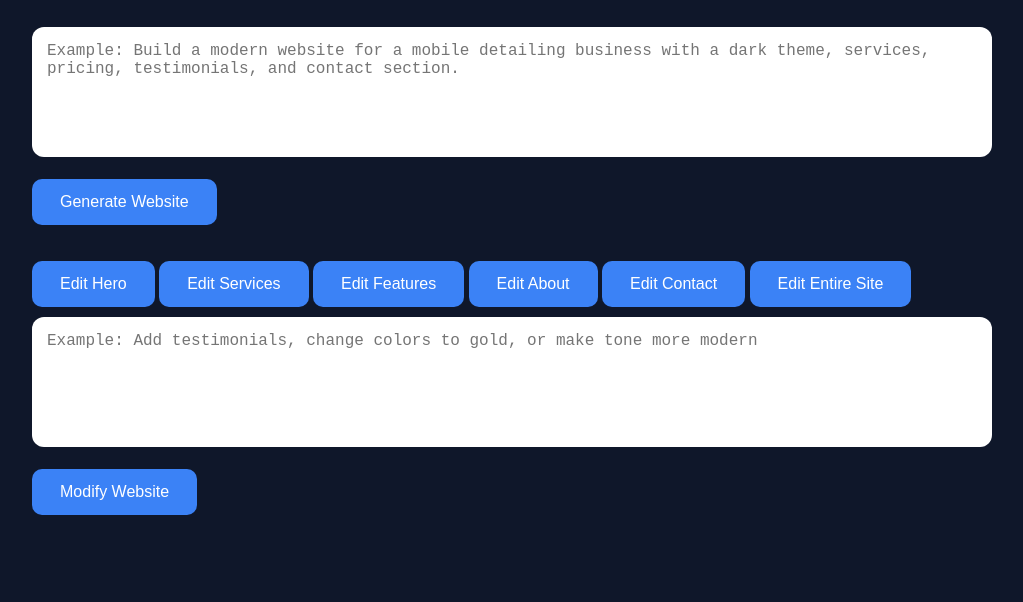
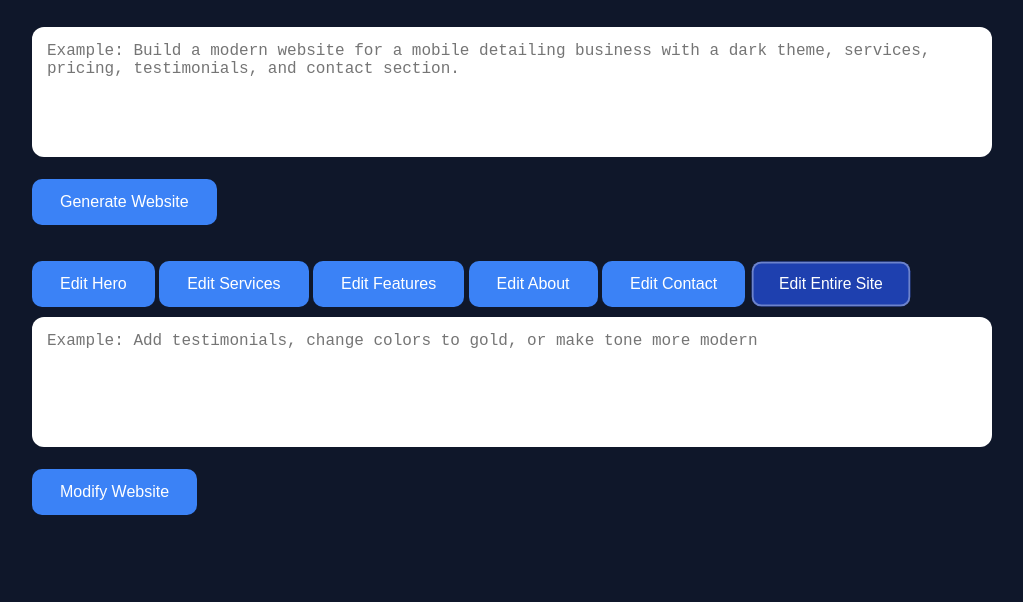
Before and after one commit to yngcoddles93/ai-site-builder-prototype, a plain HTML site: page index.html in a window 1280 px wide. Shown: the part 198-800 px from the top of the page, without its empty margins (128-1151 px from the left). Drawn offline with Linux system fonts and the light colour scheme.

Commit message:
Update index.html

```diff
--- a/index.html
+++ b/index.html
@@ -130,6 +130,11 @@
       color: #cbd5e1;
       line-height: 1.7;
     }
+    #editSectionButtons button.active-edit-section {
+  background: #1e40af;
+  transform: scale(0.98);
+  box-shadow: inset 0 0 0 2px rgba(255,255,255,0.35);
+}
   </style>
 </head>
 <body>
@@ -442,6 +447,7 @@ renderHistoryList();
     activeButton.classList.add("active-edit-section");
   }
 }
+    setEditSection("all");
     loadSavedSite();
 renderHistoryList();
   </script>
```
